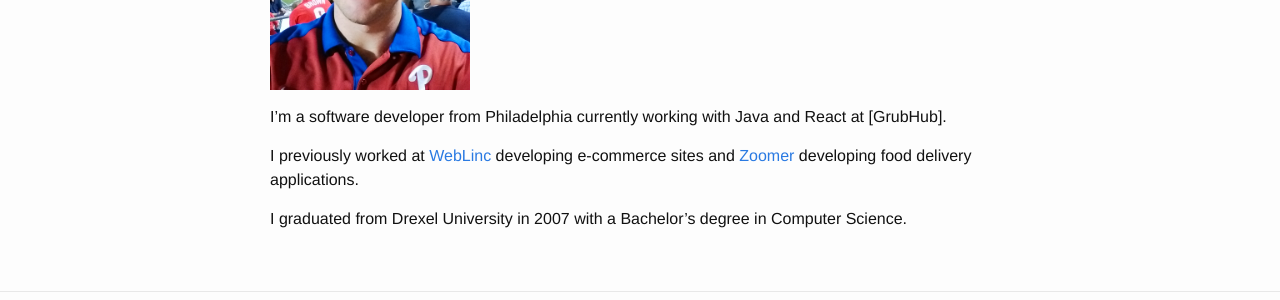
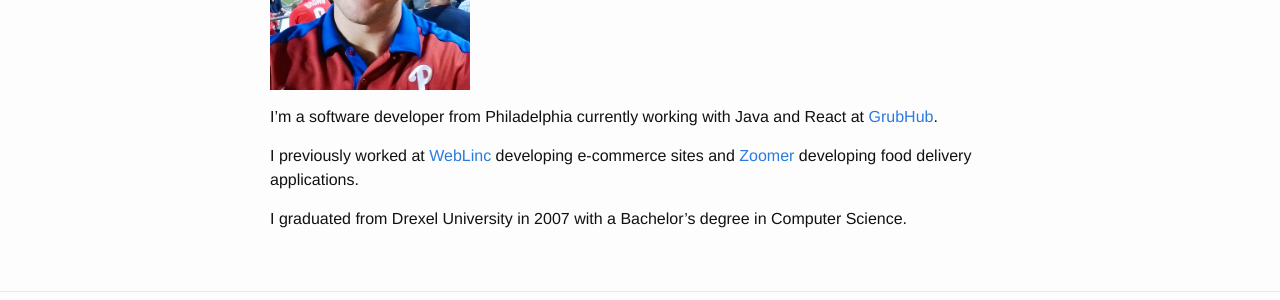
Before and after one commit to kcdragon/kcdragon.github.io, a Jekyll site: the page built from about.md, in a window 1280 px wide. Shown: the part 341-641 px from the top of the page. Built offline with Jekyll 4.4.1, drawn with Linux system fonts in a browser that asks for light colours; nearby versions of some CDN libraries; part of the change alters nothing that is shown.

```diff
--- a/about.md
+++ b/about.md
@@ -6,7 +6,7 @@ permalink: /about/
 
 <img src="../assets/me.jpg" width="200" />
 
-I'm a software developer from Philadelphia currently working with Java and React at [GrubHub].
+I'm a software developer from Philadelphia currently working with Java and React at [GrubHub](https://www.grubhub.com).
 
 I previously worked at [WebLinc](http://www.weblinc.com) developing e-commerce sites and [Zoomer](http://www.zoomerdelivery.com) developing food delivery applications.
 
```
Also changed, not shown: README.md.
